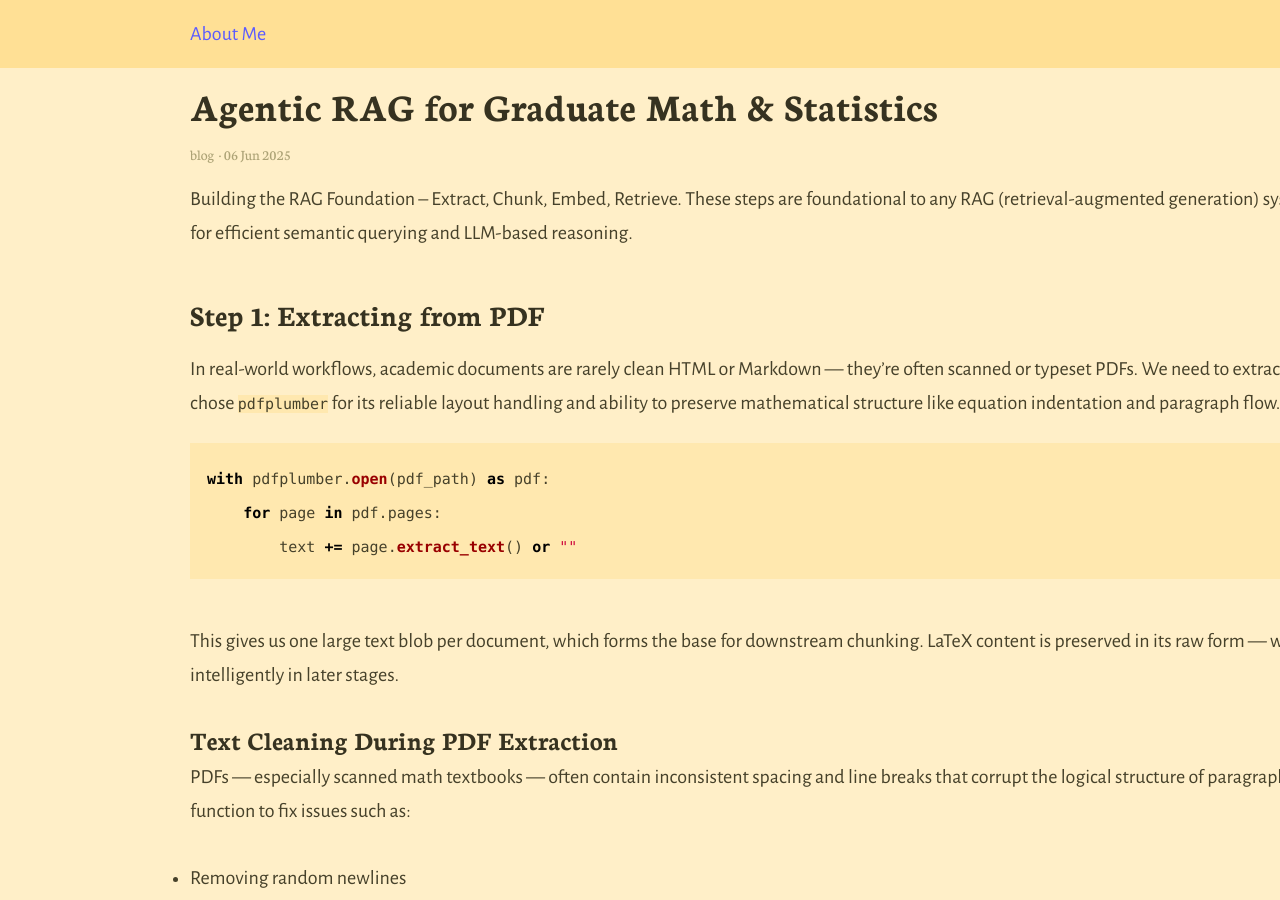
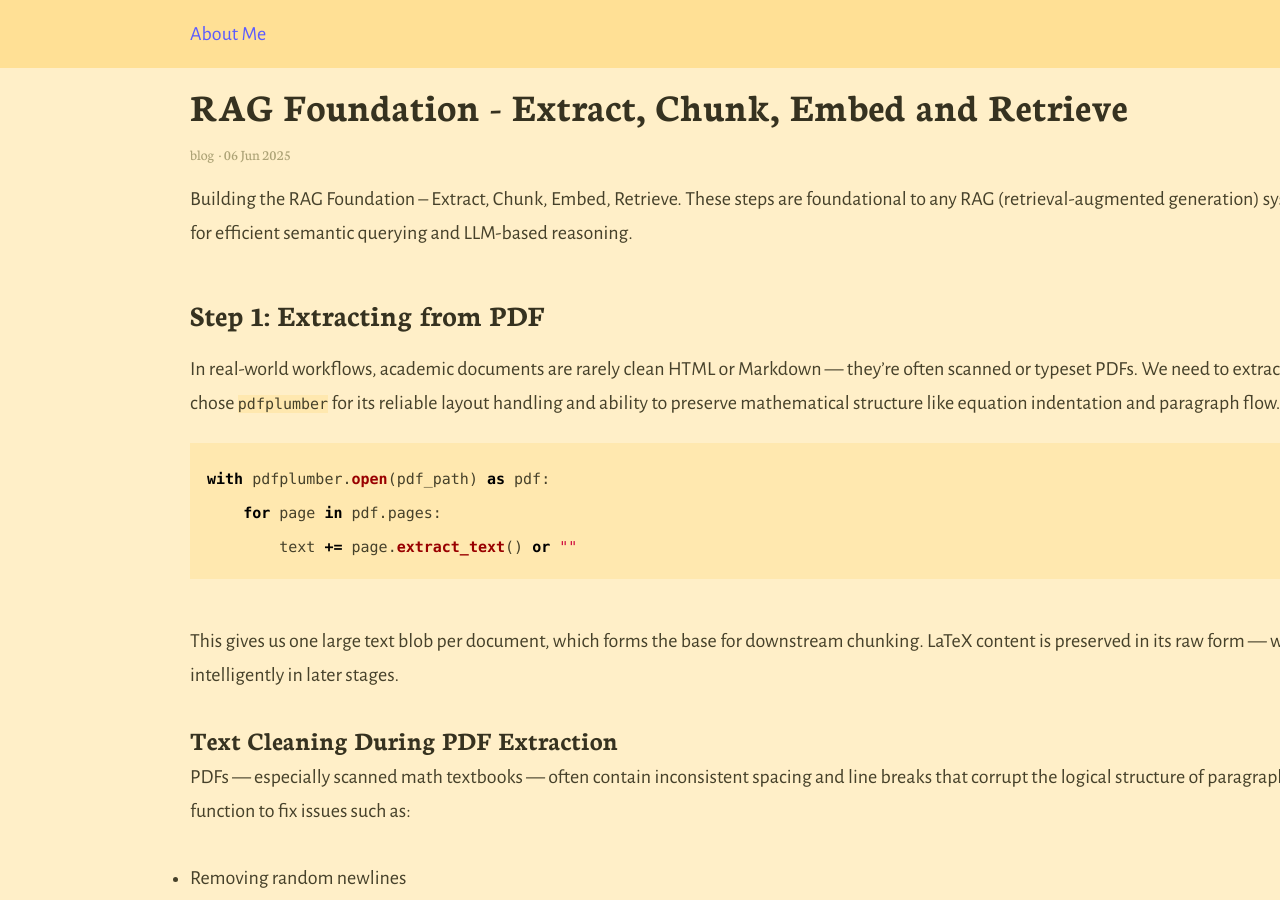
Before and after one commit to varshantdhar/varshantdhar.github.io, a Jekyll site: the page built from _posts/2025-06-06-agentic-rag.md, in a window 1280 px wide and 900 px high. Built offline with Jekyll 4.4.1, drawn with Linux system fonts in a browser that asks for light colours; our own code applies the rules of GitHub Pages for plain Markdown files.

Commit message:
Updating agentic rag

```diff
--- a/_posts/2025-06-06-agentic-rag.md
+++ b/_posts/2025-06-06-agentic-rag.md
@@ -1,5 +1,5 @@
 ---
-title:  "Agentic RAG for Graduate Math & Statistics"
+title:  "RAG Foundation - Extract, Chunk, Embed and Retrieve"
 date:   2025-06-06
 mathjax: true
 categories:
```
